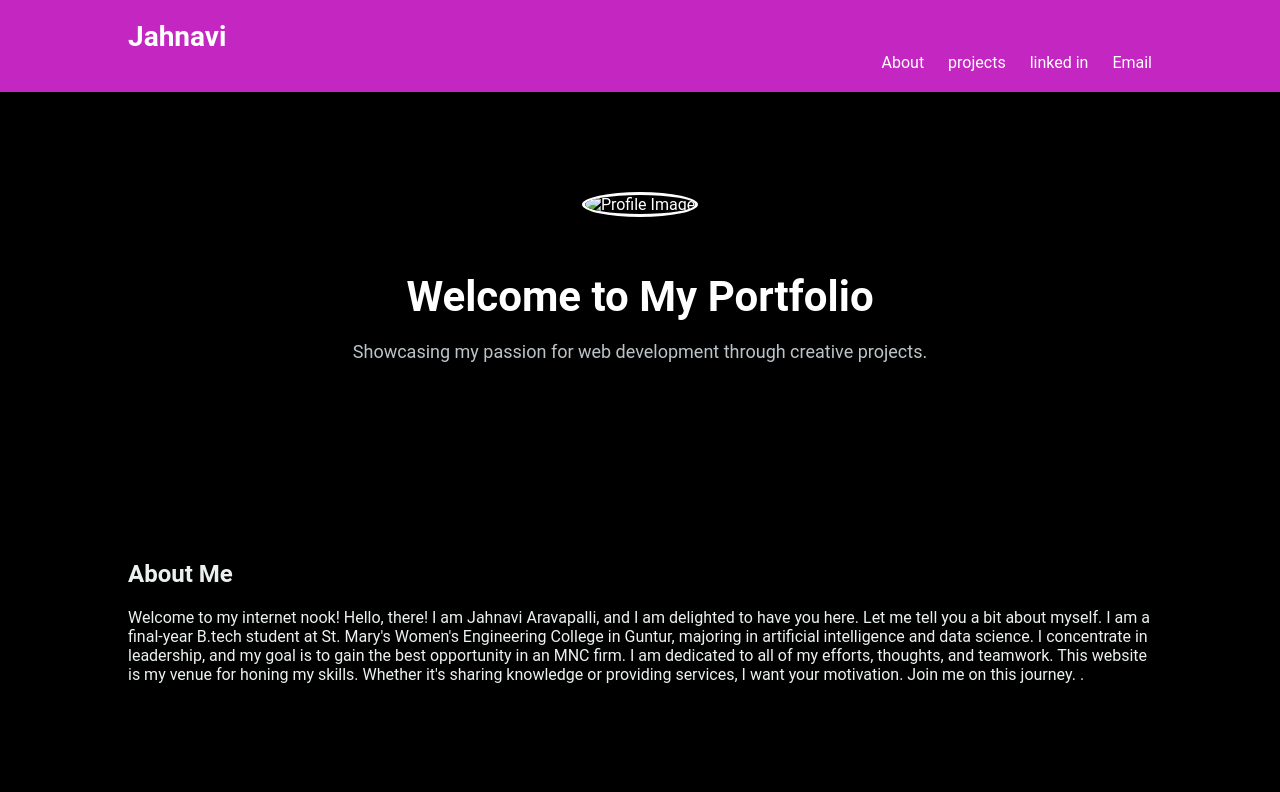
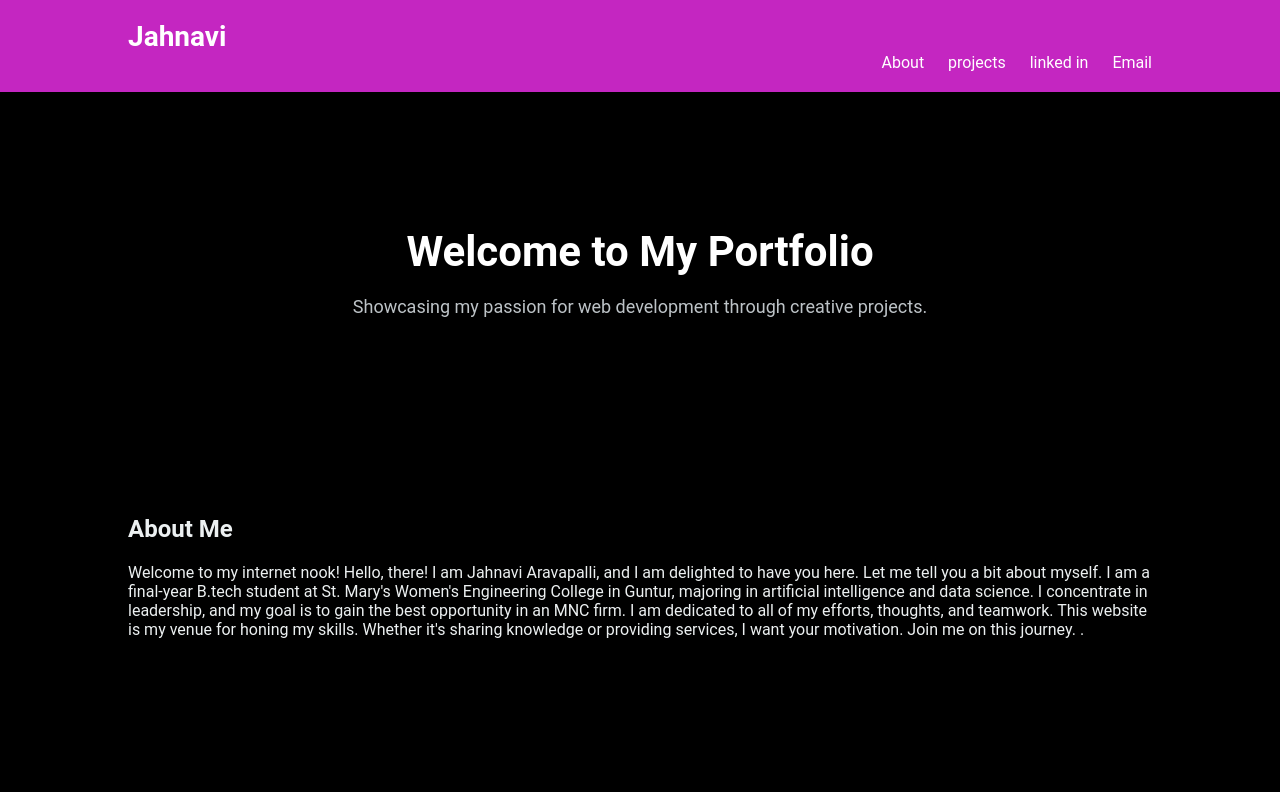
Before and after one commit to aravapallijahnavi/website-, a plain HTML site: page index.html in a window 1280 px wide. Shown: the top 792 px of the page. Drawn offline with Linux system fonts and the light colour scheme.

Commit message:
Update index.html

```diff
--- a/index.html
+++ b/index.html
@@ -180,7 +180,7 @@
     <div class="container">
         <div class="hero-content">
             <!-- Add your circular image here -->
-            <img src="C:\Users\vishn\OneDrive\Desktop\123.jpg" alt="Profile Image" class="profile-image">
+
             <h2>Welcome to My Portfolio</h2>
             <p>Showcasing my passion for web development through creative projects.</p>
         </div>
```
